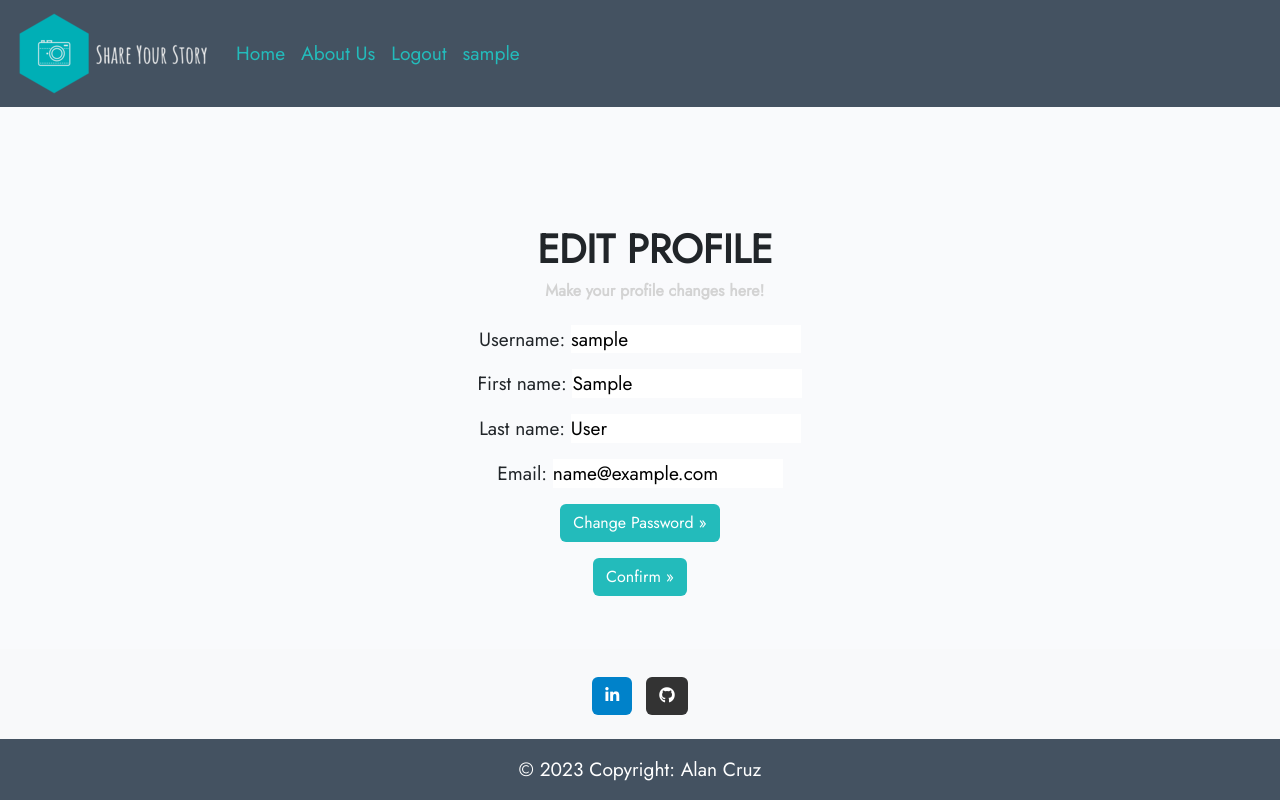
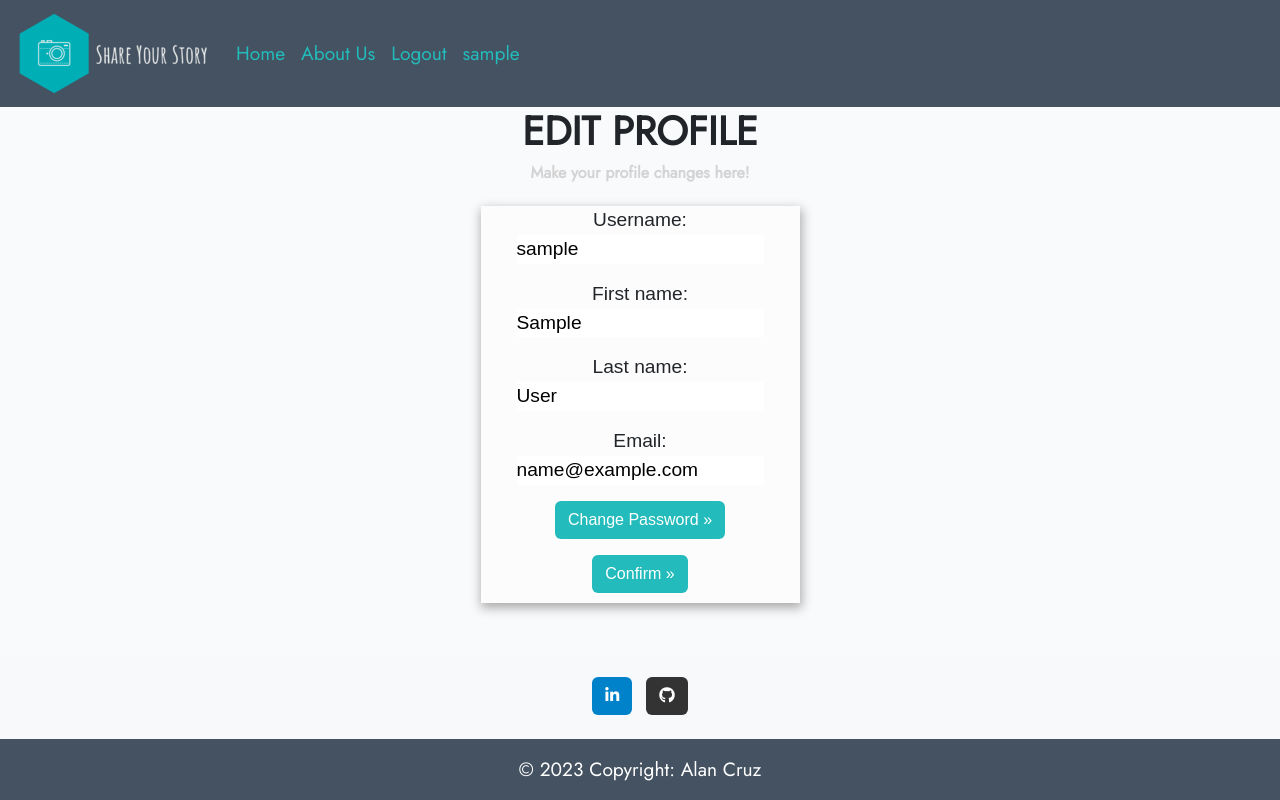
Before and after one commit to llancruzz/share-story, a Django app: page /profile_edit/ in a window 1280 px wide. Run offline with Django 3.2, Linux system fonts and the light colour scheme; the visitor is signed in with stand-in values (Sample User, id 1).

Commit message:
feat: Add style on password and profile edit form

```diff
--- a/static/css/style.css
+++ b/static/css/style.css
@@ -233,3 +233,21 @@ body {
 img {
   width: 100%;
 }
+
+/* ALL FORMS */
+
+.form-auth {
+  width: 319px;
+  margin: 0 auto;
+  background-color: #fcfcfc;
+  padding: 0px 30px 10px;
+  box-shadow: 1px 4px 10px 1px #aaa;
+  font-family: sans-serif;
+  box-sizing: border-box;
+}
+
+.edit-text,
+.post-subtitle {
+  margin-top: 0%;
+  margin-left: 0%;
+}
--- a/templates/password_edit.html
+++ b/templates/password_edit.html
@@ -13,7 +13,7 @@
            <div class="col-lg-6 mx-auto">
                <div class="caption">
                    <div class="text-center-caption">
-                       <h1 class="post-title fw-bolder text-uppercase">{% trans "Password Edit" %}</h1>
+                       <h1 class="edit-text fw-bolder text-uppercase">{% trans "Password Edit" %}</h1>
                        <h6 class="post-subtitle fw-bold">
                            Make your password changes here!
                        </h6>
@@ -26,7 +26,7 @@
 
 <div class="container">
    <div class="row">
-      <div class="col-md-8 mt-3 offset-md-2">
+      <div class="col-md-8 mt-3 offset-md-2 form-auth">
          <form class="signup text-center" method="POST">
             {% csrf_token %}
             {{ form.as_p }}
--- a/templates/profile_edit.html
+++ b/templates/profile_edit.html
@@ -11,7 +11,7 @@
             <div class="col-lg-6 mx-auto">
                 <div class="caption">
                     <div class="text-center-caption">
-                        <h1 class="post-title fw-bolder text-uppercase">{% trans "Edit Profile" %}</h1>
+                        <h1 class="edit-text fw-bolder text-uppercase">{% trans "Edit Profile" %}</h1>
                         <h6 class="post-subtitle fw-bold">
                             Make your profile changes here!
                         </h6>
@@ -24,7 +24,7 @@
 
 
 <div class="row">
-    <div class="col-md-8 mt-3 offset-md-2 text-center">
+    <div class="col-md-8 mt-3 offset-md-2 text-center form-auth">
         <form class="signup text-center" id="signup_form" method="post" action="{% url 'profile_edit' %}">
             {% csrf_token %}
             {{ form.as_p }}
```
